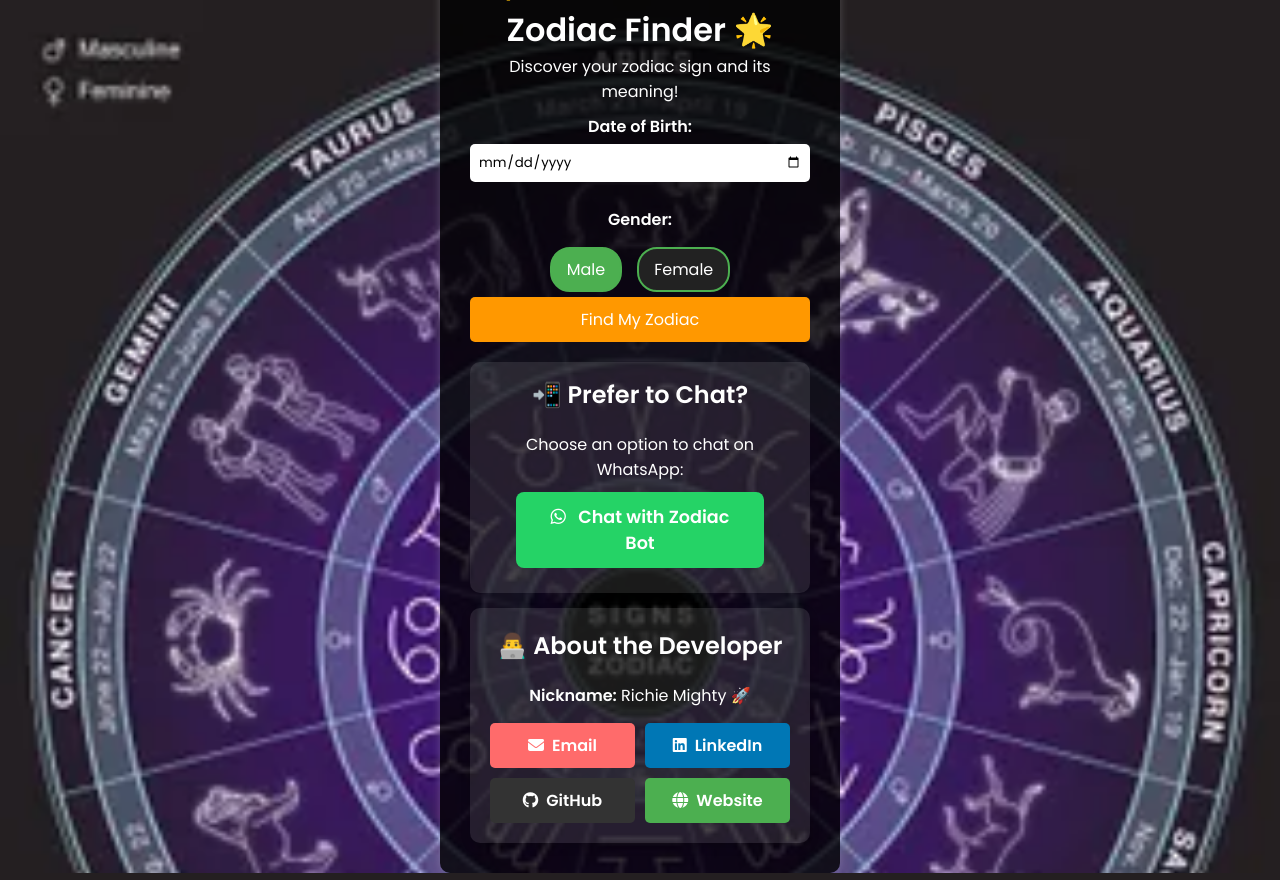
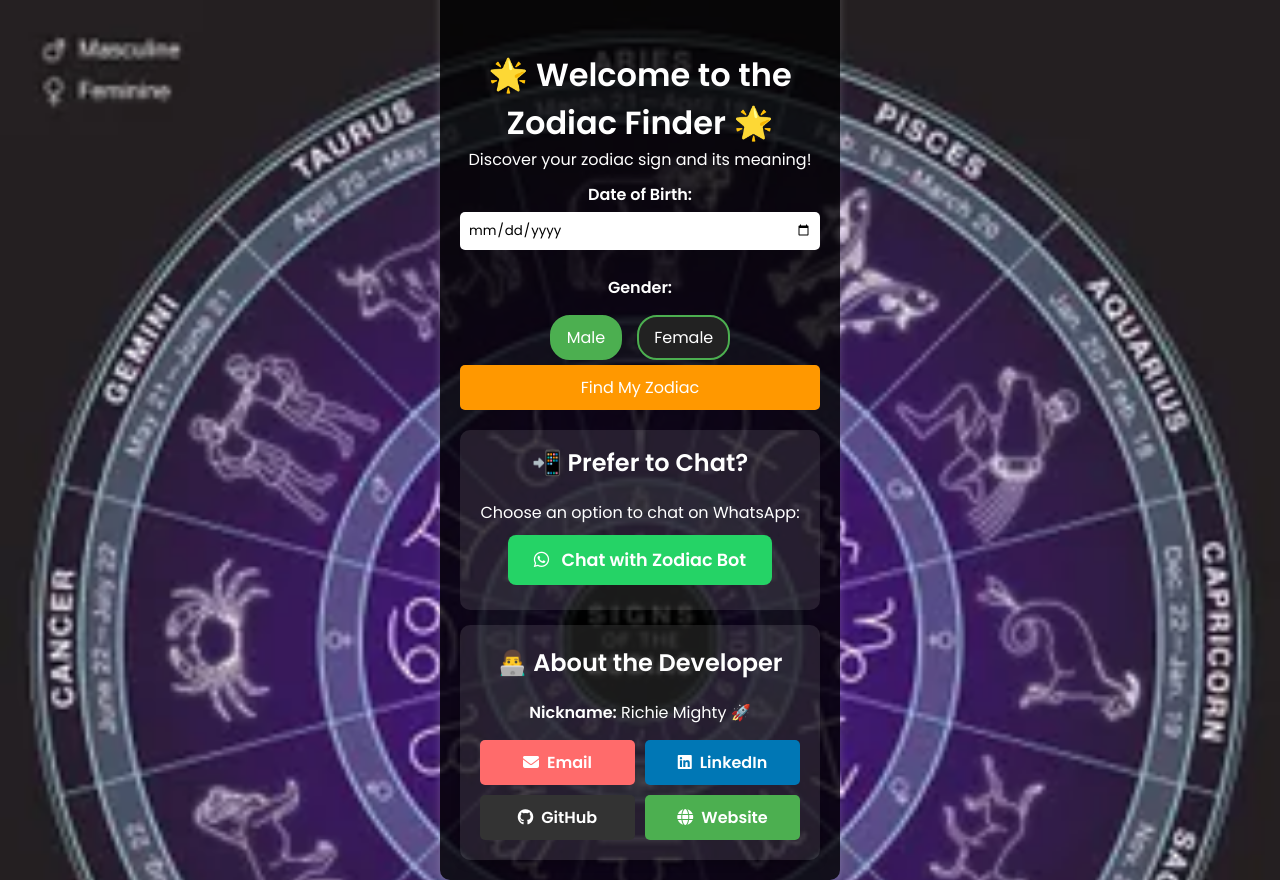
Before and after one commit to Richiemighty/Zodiac-Project, a Flask app: page / in a window 1280 px wide. Run offline with Flask 3, Linux system fonts and the light colour scheme.

Commit message:
adjustment

```diff
--- a/static/styles.css
+++ b/static/styles.css
@@ -13,8 +13,9 @@
     background: url("{{ url_for('static', filename='images/zodiac-symbols.jpg') }}") no-repeat center center fixed;
     background-size: cover;
     display: flex;
+    overflow-y: auto;
     justify-content: center;
-    align-items: center;
+    /* align-items: center; */
     /* height: 100vh; */
     text-align: center;
 }
@@ -23,9 +24,12 @@
 .container {
     background: rgba(0, 0, 0, 0.8);
     color: white;
-    padding: 30px;
+    padding: 20px;
+    padding-top: 130px;
+    /* margin-top: 100px; */
     border-radius: 10px;
     width: 400px;
+    overflow: auto;
     box-shadow: 0px 0px 10px rgba(255, 255, 255, 0.2);
 }
 
--- a/templates/index.html
+++ b/templates/index.html
@@ -17,6 +17,9 @@
     body {
         background: url("{{ url_for('static', filename='images/Signs-of-the-Zodiac-astrology.webp') }}") no-repeat center center fixed;
         background-size: cover;
+        overflow: scroll;
+        /* padding-top: 100px; */
+
     }
 
     .chat-section {
```
